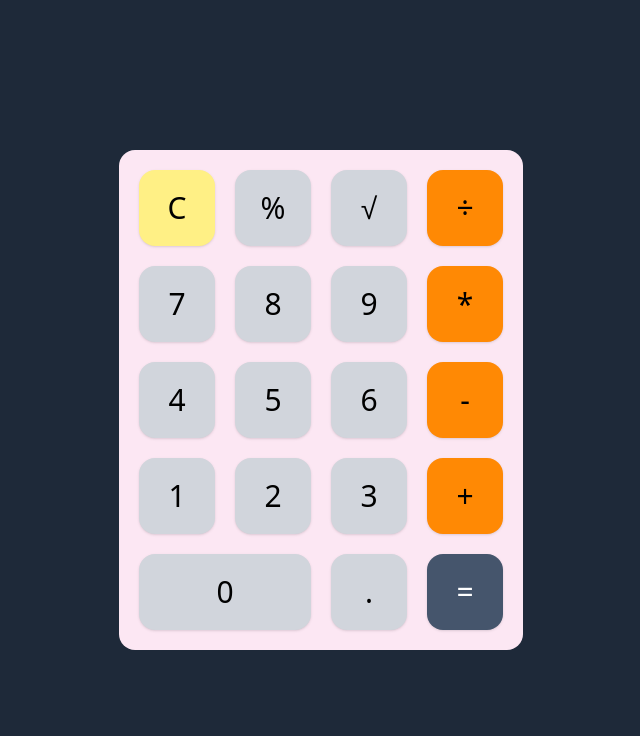
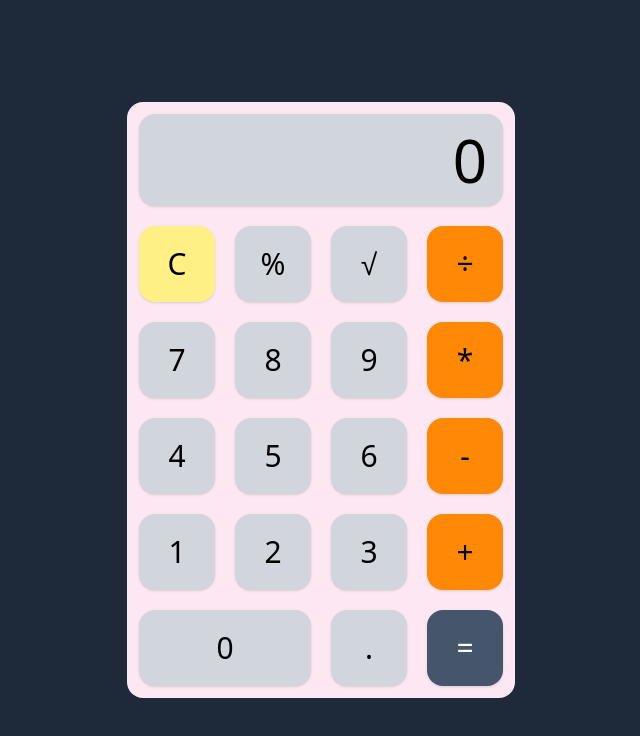
Before and after one commit to surenpal/my-calculater, a React (Vite) app: page / in a window 1280 px wide. Shown: the top 736 px of the page, without its empty margins (319-959 px from the left). Built offline with nearby package versions, Linux system fonts and the light colour scheme.

Commit message:
div is added to display the button and now gonna work for the function section or the javascript section

```diff
--- a/src/App.jsx
+++ b/src/App.jsx
@@ -13,7 +13,9 @@ function CalculaterBtn({ children, className }) {
 }
 
 function Calculater() {
-  return <div className="bg-pink-100 p-5 rounded-2xl">
+  return <div className="bg-pink-100 p-3 rounded-2xl">
+
+  <div className=" bg-gray-300 shadow-sm text-right text-6xl mb-5 rounded-2xl p-4">0</div>
 
   <div className="grid grid-cols-4 gap-5">
     <CalculaterBtn className="bg-yellow-200 text-black">C</CalculaterBtn>
```
